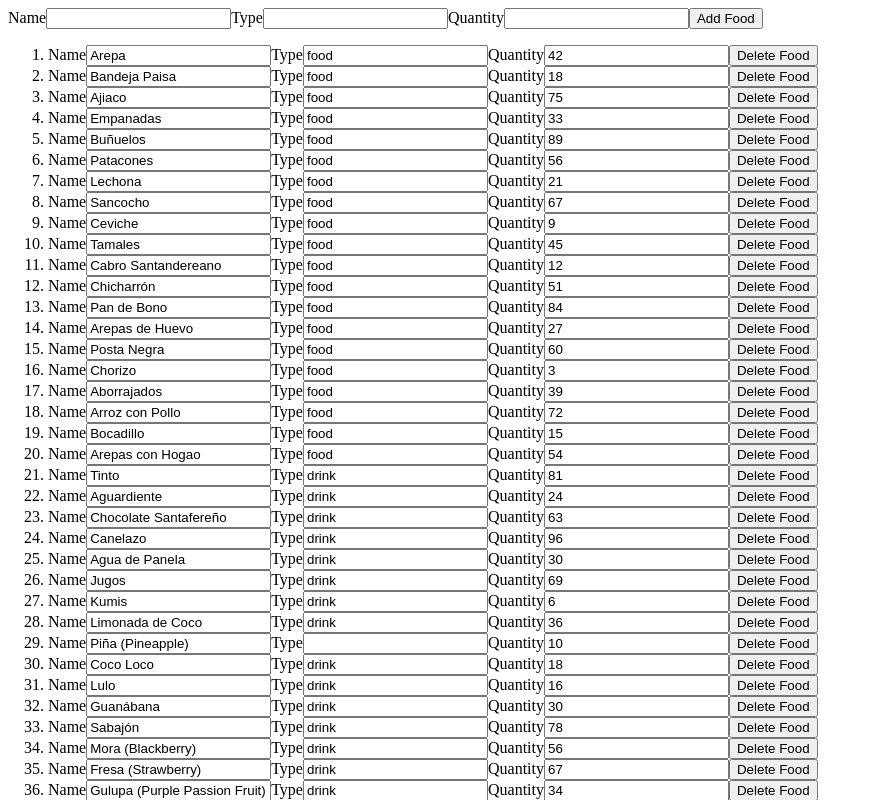
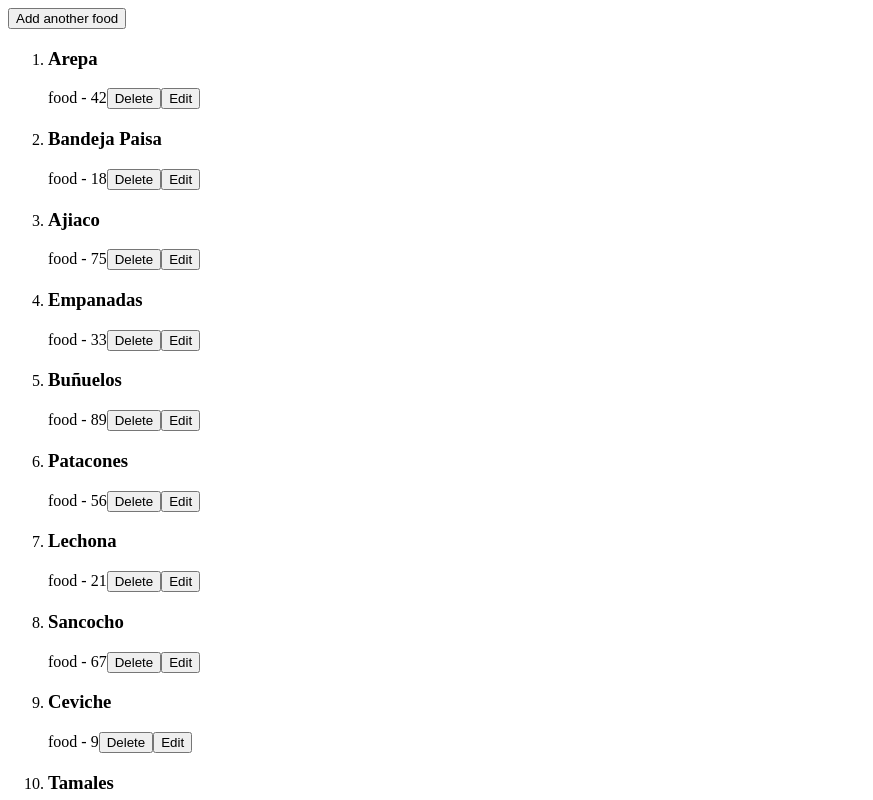
Before and after one commit to Carlosvalderrama93/foodList, a React (Vite) app: page / in a window 1280 px wide. Shown: the top 800 px of the page, without its empty margins (0-873 px from the left). Built offline with nearby package versions, Linux system fonts and the light colour scheme.

Commit message:
Feat: All the behavior was adapted to reducer Hook. Now Is more legible.

```diff
--- a/src/App.jsx
+++ b/src/App.jsx
@@ -1,6 +1,6 @@
 import React from "react";
 
-import FoodList from "./components/FoodList";
+import Foods from "./components/Foods";
 import { FoodProvider } from "./other/FoodProvider";
 import CreateFood from "./components/CreateFood";
 
@@ -8,7 +8,7 @@ function App() {
   return (
     <FoodProvider>
       <CreateFood />
-      <FoodList />
+      <Foods />
     </FoodProvider>
   );
 }
--- a/src/components/CreateFood.jsx
+++ b/src/components/CreateFood.jsx
@@ -1,54 +1,66 @@
 import React, { useContext, useState } from "react";
 import Input from "./Input";
-import { FoodContext } from "../other/FoodProvider";
-import createID from "../other/idCreator";
+import { FoodDispatchContext } from "../other/FoodProvider";
+
+const emptyFood = { name: "", type: "", quantity: "" };
 
 function CreateFood() {
-  const basicItemFood = { name: "", type: "", quantity: "" };
-  const [food, setFood] = useState(basicItemFood);
-  const { foodList, setFoodList } = useContext(FoodContext);
+  const [newFood, setNewFood] = useState(emptyFood);
+  const [addFood, setAddFood] = useState(false);
+  const dispatch = useContext(FoodDispatchContext);
 
-  function handleInputChange(e) {
+  function handleInput(e) {
     const { name, value } = e.target;
-    setFood({ ...food, [name]: value });
+    setNewFood({ ...newFood, [name]: value });
   }
 
   function handleSubmit(e) {
+    setNewFood(emptyFood);
     e.preventDefault();
-    const id = createID();
-    setFoodList([{ id, ...food }, ...foodList]);
-    setFood(basicItemFood);
+    dispatch({
+      type: "added",
+      food: newFood,
+    });
   }
 
+  if (addFood) {
     return (
       <form onSubmit={handleSubmit}>
         <Input
           labelText={"Name"}
           type="text"
           name="name"
-        value={food.name}
-        event={handleInputChange}
+          value={newFood.name}
+          event={handleInput}
         />
 
         <Input
           labelText={"Type"}
           type="text"
           name="type"
-        value={food.type}
-        event={handleInputChange}
+          value={newFood.type}
+          event={handleInput}
         />
 
         <Input
           labelText={"Quantity"}
           type="text"
           name="quantity"
-        value={food.quantity}
-        event={handleInputChange}
+          value={newFood.quantity}
+          event={handleInput}
         />
 
-      <button type="submit">Add Food</button>
+        <button type="submit">Add</button>
+        <button onClick={() => setAddFood(false)}>Cancel</button>
       </form>
     );
   }
 
+  return (
+    <>
+      <button onClick={() => setAddFood(true)}>Add another food</button>
+    </>
+  );
+}
+
 export default CreateFood;
--- a/src/components/Food.jsx
+++ b/src/components/Food.jsx
@@ -1,62 +1,65 @@
 import React, { useContext, useEffect, useState } from "react";
-import { FoodContext } from "../other/FoodProvider";
+import { FoodDispatchContext } from "../other/FoodProvider";
 import Input from "./Input";
 
 function Food({ food }) {
-  const { foodList, setFoodList } = useContext(FoodContext);
   const [currentFood, setCurrentFood] = useState(food);
   const [isEditing, setIsEditing] = useState(false);
+  const dispatch = useContext(FoodDispatchContext);
 
-  function handleChangeFoodProp(e) {
+  function handleUpdateFood(e) {
     const { name, value } = e.target;
-    const newCurrentFood = {
+    setCurrentFood({
       ...currentFood,
       [name]: value,
-    };
+    });
+  }
 
-    setCurrentFood(newCurrentFood);
-    setIsEditing(true);
+  function handleDeleteFood(id) {
+    dispatch({ type: "deleted", id });
   }
 
   useEffect(() => {
     if (isEditing) {
-      const copyList = foodList.map((foodEl) => {
-        if (foodEl.id === currentFood.id) return currentFood;
-        return foodEl;
+      dispatch({
+        type: "changed",
+        food: currentFood,
       });
-      setFoodList([...copyList]);
-      setIsEditing(false);
     }
   }, [isEditing]);
 
-  function handleDeleteItem(id) {
-    const updatedFoodList = foodList.filter((food) => food.id !== id);
-    setFoodList(updatedFoodList);
-  }
-
+  if (isEditing) {
     return (
       <li>
         <Input
           labelText={"Name"}
           value={currentFood.name}
           name={"name"}
-        event={handleChangeFoodProp}
+          event={handleUpdateFood}
         />
         <Input
           labelText={"Type"}
           value={currentFood.type}
           name={"type"}
-        event={handleChangeFoodProp}
+          event={handleUpdateFood}
         />
         <Input
           labelText={"Quantity"}
           value={currentFood.quantity}
           name={"quantity"}
-        event={handleChangeFoodProp}
+          event={handleUpdateFood}
         />
-      <button onClick={() => handleDeleteItem(currentFood.id)}>
-        Delete Food
-      </button>
+        <button onClick={() => setIsEditing(false)}>Save</button>
+      </li>
+    );
+  }
+
+  return (
+    <li>
+      <h3>{currentFood.name}</h3>
+      {currentFood.type} - {currentFood.quantity}
+      <button onClick={() => handleDeleteFood(currentFood.id)}>Delete</button>
+      <button onClick={() => setIsEditing(true)}>Edit</button>
     </li>
   );
 }
--- a/src/components/FoodList.jsx
+++ b/src/components/Foods.jsx
@@ -2,16 +2,16 @@ import React, { useContext } from "react";
 import Food from "./Food";
 import { FoodContext } from "../other/FoodProvider";
 
-function FoodList() {
-  const { foodList } = useContext(FoodContext);
+function Foods() {
+  const foods = useContext(FoodContext);
 
   return (
     <ol>
-      {foodList.map((food) => (
+      {foods.map((food) => (
         <Food food={food} key={food.id} />
       ))}
     </ol>
   );
 }
 
-export default FoodList;
+export default Foods;
--- a/src/other/FoodProvider.jsx
+++ b/src/other/FoodProvider.jsx
@@ -1,21 +1,25 @@
-import React, { createContext, useEffect, useState } from "react";
-import { foodList as data } from "./foodList";
+import React, { createContext, useEffect, useReducer } from "react";
+import { foodList } from "./foodList";
+import foodReducer from "./foodReducer";
 
 const FoodContext = createContext();
-const defaultData = JSON.parse(localStorage.getItem("data")) ?? data;
+const FoodDispatchContext = createContext(null);
+const defaultData = JSON.parse(localStorage.getItem("data")) ?? foodList;
 
 function FoodProvider({ children }) {
-  const [foodList, setFoodList] = useState(defaultData);
+  const [foods, dispatch] = useReducer(foodReducer, defaultData);
 
   useEffect(() => {
-    localStorage.setItem("data", JSON.stringify(foodList));
-  }, [foodList]);
+    localStorage.setItem("data", JSON.stringify(foods));
+  }, [foods]);
 
   return (
-    <FoodContext.Provider value={{ foodList, setFoodList }}>
-      {children}
+    <FoodContext.Provider value={foods}>
+      <FoodDispatchContext.Provider value={dispatch}>
+        {children}
+      </FoodDispatchContext.Provider>
     </FoodContext.Provider>
   );
 }
 
-export { FoodContext, FoodProvider };
+export { FoodContext, FoodDispatchContext, FoodProvider };
--- /dev/null
+++ b/src/other/foodReducer.js
@@ -0,0 +1,29 @@
+import createID from "./idCreator";
+
+export default function foodReducer(foods, action) {
+  switch (action.type) {
+    case "added": {
+      return [
+        {
+          id: createID(action.food.type),
+          name: action.food.name,
+          type: action.food.type,
+          quantity: action.food.quantity,
+        },
+        ...foods,
+      ];
+    }
+    case "changed": {
+      return foods.map((food) => {
+        if (food.id === action.food.id) return action.food;
+        return food;
+      });
+    }
+    case "deleted": {
+      return foods.filter((food) => food.id !== action.id);
+    }
+    default: {
+      throw Error("Unknown action: " + action.type);
+    }
+  }
+}
--- a/src/other/idCreator.js
+++ b/src/other/idCreator.js
@@ -1,5 +1,5 @@
-export default function createID(food = true) {
-  const prefix = food ? "fd-" : "drk-";
+export default function createID(food = "food") {
+  const prefix = food.toLocaleLowerCase() === "food" ? "fd-" : "drk-";
   const timestamp = new Date().toISOString().slice(0, 19).replace(/:/g, "");
   const milisecondTimestamp = Date.now();
   const ID = `${prefix}${timestamp}-${milisecondTimestamp}`;
```
Lines whose indentation alone changed are shown as unchanged.
